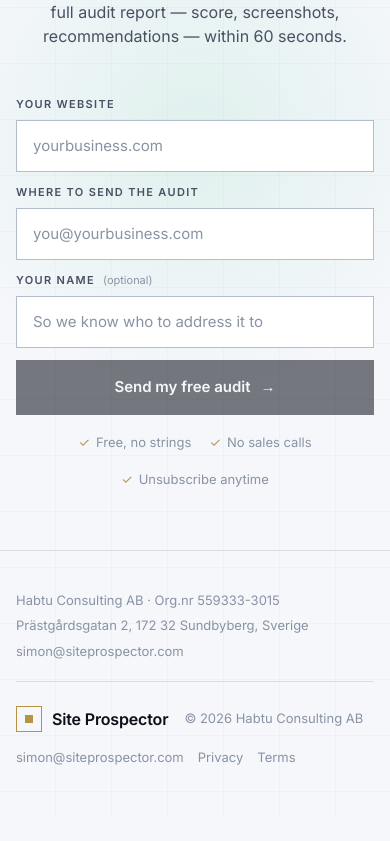
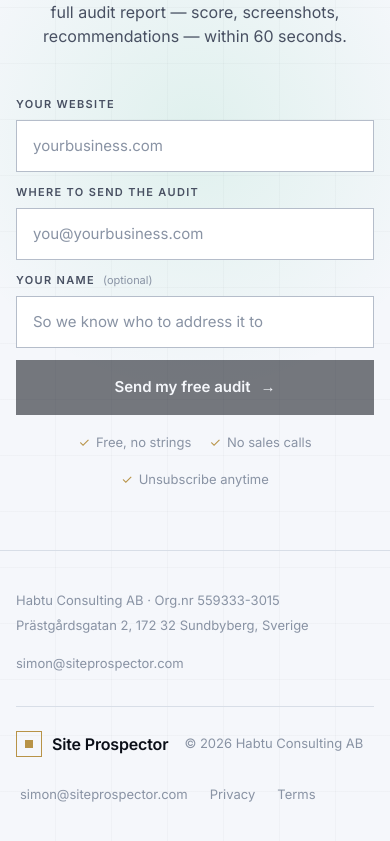
Before and after one commit to shabtu/siteprospector-landing, a Next.js app: page / in a window 390 px wide. Shown: the part 7328-8169 px from the top of the page. Before the commit the page ends 8144 px from the top, so only its background shows below. Built offline with nearby package versions, Linux system fonts and the light colour scheme.

Commit message:
fix: min-height 44px on all footer links for mobile tap target audit

```diff
--- a/app/globals.css
+++ b/app/globals.css
@@ -1444,7 +1444,7 @@
     padding-bottom: 20px;
     border-bottom: 1px solid var(--line);
   }
-  .foot-address a { color: var(--ink-3); text-decoration: none; }
+  .foot-address a { color: var(--ink-3); text-decoration: none; display: inline-flex; align-items: center; min-height: 44px; }
   .foot-address a:hover { color: var(--ink); }
   .foot {
     display: flex; justify-content: space-between; align-items: center;
@@ -1457,6 +1457,10 @@
     text-decoration: none;
     font-size: 13px;
     transition: color 0.15s;
+    display: inline-flex;
+    align-items: center;
+    min-height: 44px;
+    padding: 0 4px;
   }
   .foot-r a:hover { color: var(--ink); }
   .foot-copy { font-size: 13px; color: var(--ink-3); }
```
